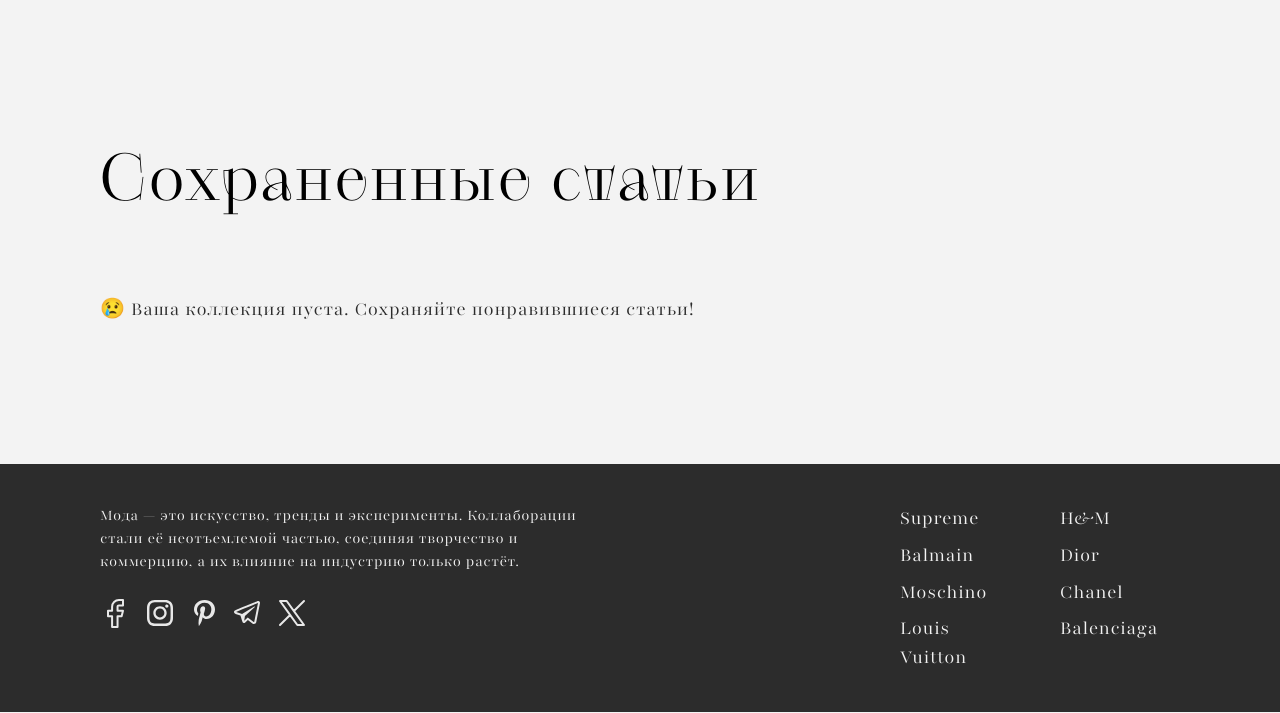
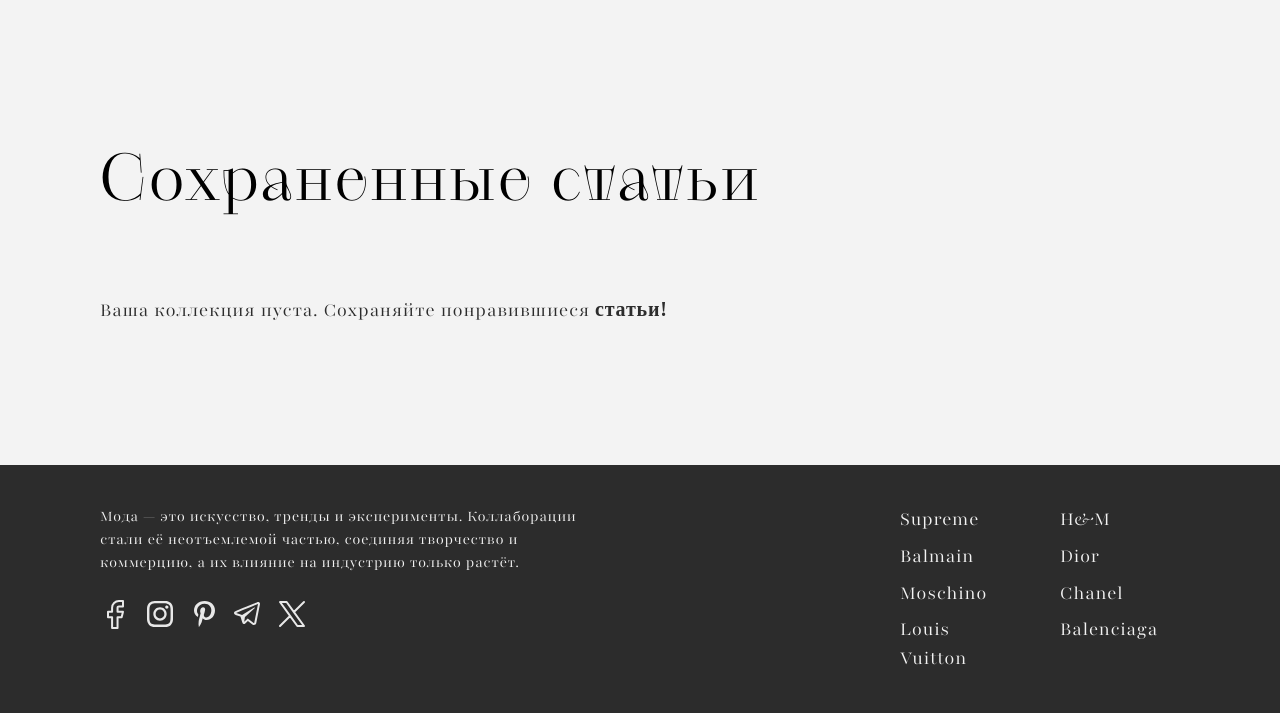
Before and after one commit to Longin-Khibovskiy/diploma_project, a PHP site: page /user/saved in a window 1280 px wide. Shown: the part 106-819 px from the top of the page. Run offline with PHP 8.4, Linux system fonts and the light colour scheme; data that the repository does not hold is empty.

Commit message:
update saved page

```diff
--- a/pages/user/saved.php
+++ b/pages/user/saved.php
@@ -73,7 +73,7 @@ if (empty($_SESSION['csrf_token'])) $_SESSION['csrf_token'] = bin2hex(random_byt
                 </div>
             <?php endforeach; ?>
         <?php else: ?>
-            <p class="user_saved_zero_message">😢 Ваша коллекция пуста. Сохраняйте понравившиеся статьи!</p>
+            <p class="user_saved_zero_message">Ваша коллекция пуста. Сохраняйте понравившиеся <a href="/articles">статьи!</a></p>
         <?php endif; ?>
     </div>
 </section>
--- a/stylesheet/usersaved.css
+++ b/stylesheet/usersaved.css
@@ -77,3 +77,9 @@ h3 {
 .user_saved_zero_message {
     grid-column: span 3;
 }
+.user_saved_zero_message a {
+    font-family: Playfair;
+    text-decoration: none;
+    color: var(--primary-eerie-black);
+    font-weight: 900;
+}
```
